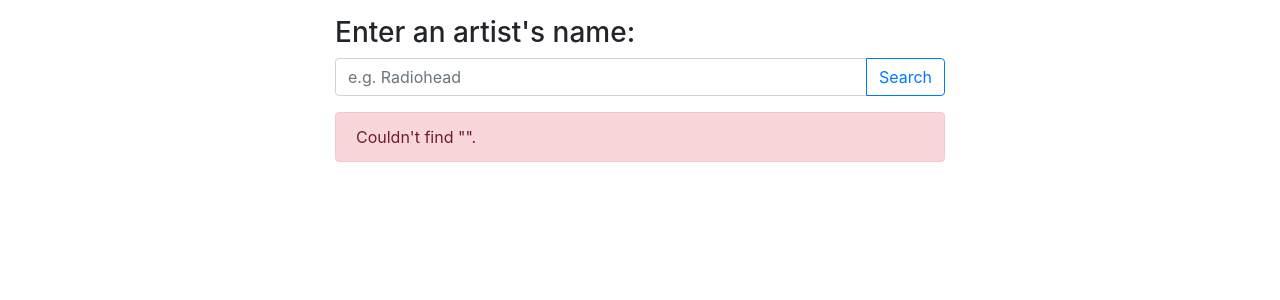
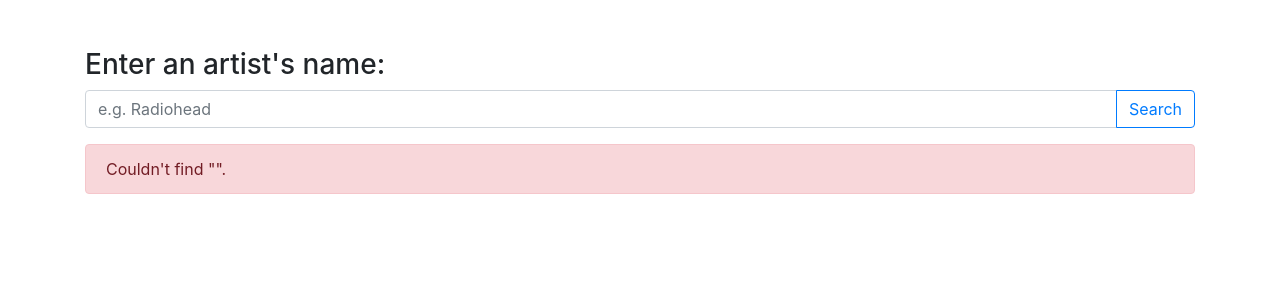
Before and after one commit to jackdahms/gags, a Flask app: template templates/song.html in a window 1280 px wide. Shown: the top 300 px of the page. Run offline with Flask 2, Linux system fonts and the light colour scheme; the template is opened without the code that fills it, so the values that code supplies are empty; some libraries are stand-ins or nearby versions.

Commit message:
made base wider and more top margin

```diff
--- a/templates/base.html
+++ b/templates/base.html
@@ -9,8 +9,8 @@
     <link rel="stylesheet" href="https://stackpath.bootstrapcdn.com/bootstrap/4.3.1/css/bootstrap.min.css" integrity="sha384-ggOyR0iXCbMQv3Xipma34MD+dH/1fQ784/j6cY/iJTQUOhcWr7x9JvoRxT2MZw1T" crossorigin="anonymous">
 </head>
 <body>
-    <div class="container w-50">
-        <h3 class="mt-3">Enter an artist's name:</h3>
+    <div class="container">
+        <h3 class="mt-5">Enter an artist's name:</h3>
         <form id="searchForm" class="form" action="{{ url_for('find') }}">
             <div class="input-group">
                 <input type="text" class="form-control" id="artistInput" name="artist" placeholder="e.g. Radiohead" aria-describedby="artistButton">
```
